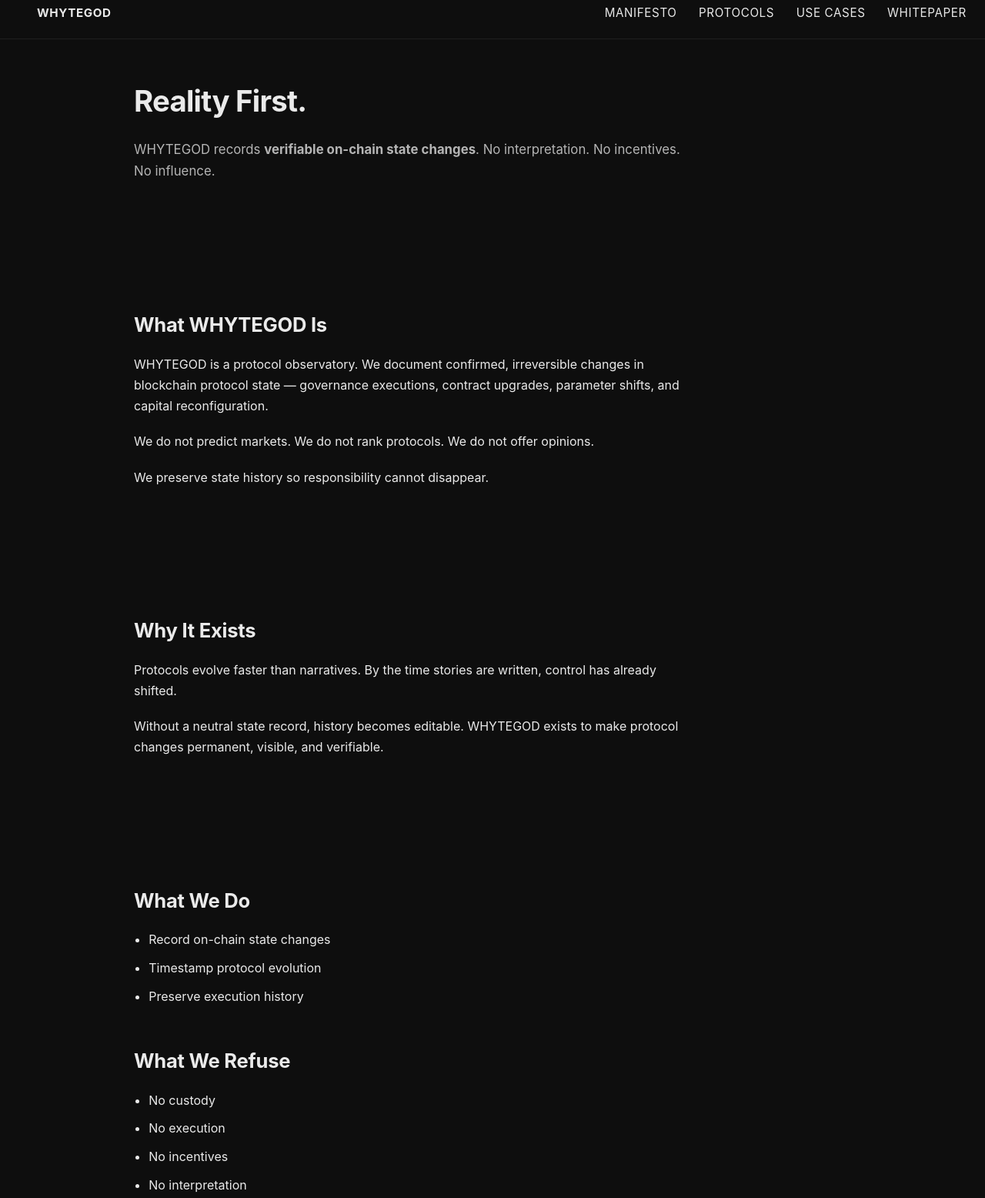
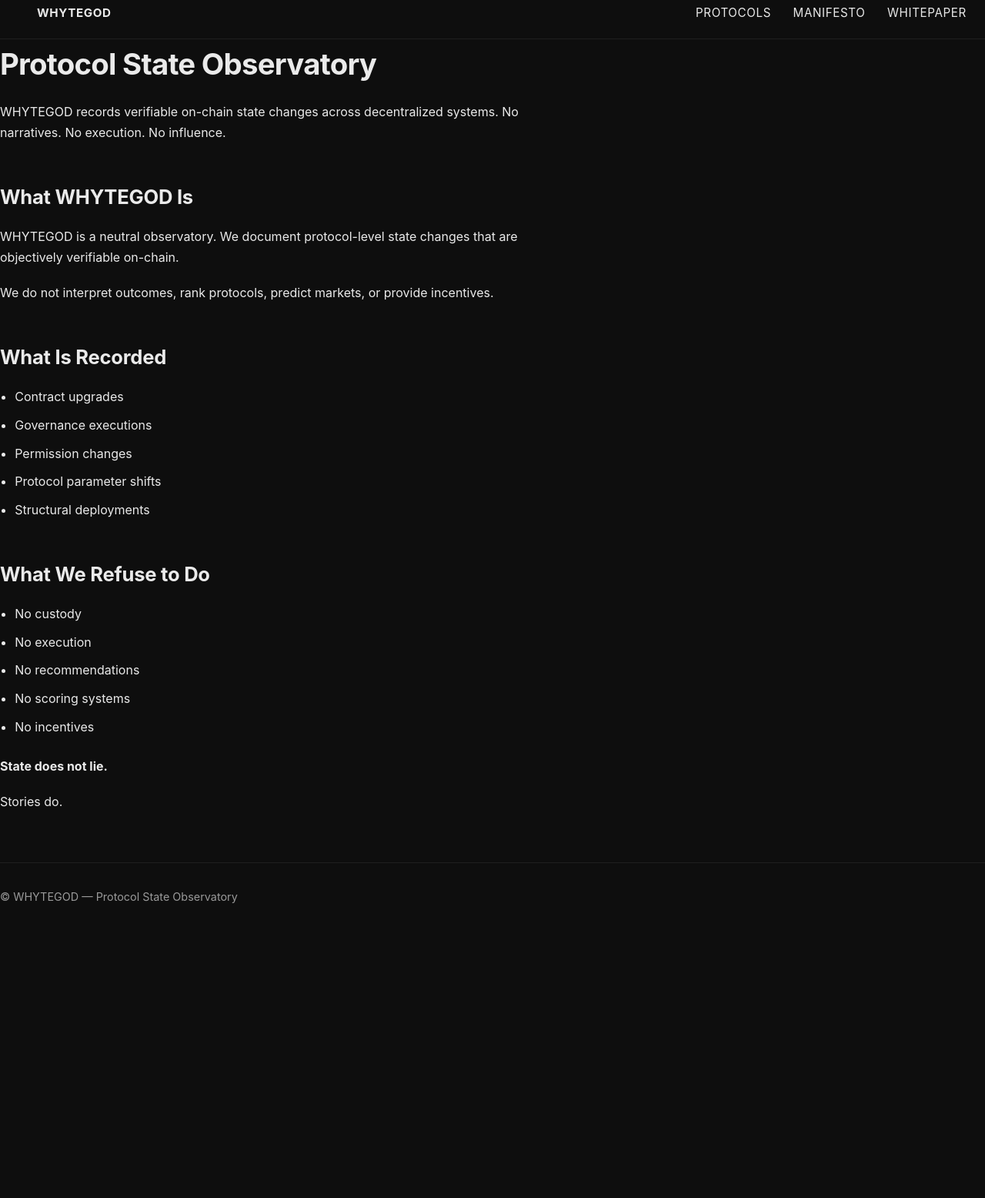
Before and after one commit to whytegod/whytegod.github.io, a plain HTML site: page index.html in a window 1280 px wide. Shown: the part 16-1572 px from the top of the page at 77% size. After the commit the page ends 1212 px from the top, so only its background shows below. Drawn offline with Linux system fonts and the light colour scheme.

Commit message:
Update index.html

```diff
--- a/index.html
+++ b/index.html
@@ -6,114 +6,94 @@
   <title>WHYTEGOD — Protocol State Observatory</title>
 
   <meta name="viewport" content="width=device-width, initial-scale=1.0">
-  <meta name="description" content="WHYTEGOD is a protocol observatory recording verifiable on-chain state changes across blockchain systems. Reality first. Narratives follow.">
 
+  <meta name="description" content="WHYTEGOD is a neutral protocol observatory documenting verifiable on-chain state changes across decentralized systems. No custody. No execution. No narratives.">
+
+  <meta name="robots" content="index, follow">
+
+  <!-- Open Graph -->
+  <meta property="og:title" content="WHYTEGOD — Protocol State Observatory">
+  <meta property="og:description" content="A neutral observatory recording verifiable on-chain state changes. State does not lie. Stories do.">
+  <meta property="og:type" content="website">
+  <meta property="og:url" content="https://whytegod.github.io">
+  <meta property="og:site_name" content="WHYTEGOD">
+
+  <!-- Twitter / X -->
+  <meta name="twitter:card" content="summary">
+  <meta name="twitter:title" content="WHYTEGOD — Protocol State Observatory">
+  <meta name="twitter:description" content="Recording what actually changes on-chain. No interpretation. No influence.">
+
+  <!-- Styles -->
   <link rel="stylesheet" href="style.css">
 </head>
+
 <body>
 
   <!-- Navigation -->
   <nav class="nav">
     <a href="index.html" class="logo">WHYTEGOD</a>
-    <div>
+    <div class="nav-links">
+      <a href="protocols.html">Protocols</a>
       <a href="manifesto.html">Manifesto</a>
-      <a href="protocols.html">Protocols</a>
-      <a href="use-cases.html">Use Cases</a>
       <a href="whitepaper.html">Whitepaper</a>
     </div>
   </nav>
 
   <!-- Hero -->
-  <header class="hero container">
-    <h1>Reality First.</h1>
-
-    <p class="subtitle">
-      WHYTEGOD records <strong>verifiable on-chain state changes</strong>.
-      No interpretation. No incentives. No influence.
+  <header class="hero">
+    <h1>Protocol State Observatory</h1>
+    <p>
+      WHYTEGOD records verifiable on-chain state changes across decentralized systems.
+      No narratives. No execution. No influence.
     </p>
   </header>
 
-  <!-- Core Explanation -->
-  <section class="container">
-
+  <!-- Core Definition -->
+  <section class="section">
     <h2>What WHYTEGOD Is</h2>
-
     <p>
-      WHYTEGOD is a protocol observatory.
-      We document confirmed, irreversible changes in blockchain protocol state —
-      governance executions, contract upgrades, parameter shifts, and capital
-      reconfiguration.
+      WHYTEGOD is a neutral observatory.
+      We document protocol-level state changes that are objectively verifiable on-chain.
     </p>
 
     <p>
-      We do not predict markets.
-      We do not rank protocols.
-      We do not offer opinions.
+      We do not interpret outcomes, rank protocols, predict markets, or provide incentives.
     </p>
-
-    <p>
-      We preserve state history so responsibility cannot disappear.
-    </p>
-
   </section>
 
-  <!-- Why It Exists -->
-  <section class="container">
-
-    <h2>Why It Exists</h2>
-
-    <p>
-      Protocols evolve faster than narratives.
-      By the time stories are written, control has already shifted.
-    </p>
-
-    <p>
-      Without a neutral state record, history becomes editable.
-      WHYTEGOD exists to make protocol changes permanent, visible, and verifiable.
-    </p>
-
+  <!-- What We Track -->
+  <section class="section">
+    <h2>What Is Recorded</h2>
+    <ul>
+      <li>Contract upgrades</li>
+      <li>Governance executions</li>
+      <li>Permission changes</li>
+      <li>Protocol parameter shifts</li>
+      <li>Structural deployments</li>
+    </ul>
   </section>
 
-  <!-- What We Do / Refuse -->
-  <section class="container">
-
-    <h2>What We Do</h2>
-    <ul>
-      <li>Record on-chain state changes</li>
-      <li>Timestamp protocol evolution</li>
-      <li>Preserve execution history</li>
-    </ul>
-
-    <h2>What We Refuse</h2>
+  <!-- What We Refuse -->
+  <section class="section">
+    <h2>What We Refuse to Do</h2>
     <ul>
       <li>No custody</li>
       <li>No execution</li>
+      <li>No recommendations</li>
+      <li>No scoring systems</li>
       <li>No incentives</li>
-      <li>No interpretation</li>
     </ul>
-
   </section>
 
-  <!-- Call to Action -->
-  <section class="container">
-
-    <h2>Explore the Record</h2>
-
-    <p>
-      View confirmed protocol changes across major blockchain systems.
-    </p>
-
-    <p>
-      <a href="protocols.html">→ Protocol Registry</a>
-    </p>
-
+  <!-- Closing -->
+  <section class="section final">
+    <p><strong>State does not lie.</strong></p>
+    <p>Stories do.</p>
   </section>
 
   <!-- Footer -->
-  <footer class="footer container">
-    <p>
-      WHYTEGOD is an observatory. Not a participant.
-    </p>
+  <footer class="footer">
+    <p>© WHYTEGOD — Protocol State Observatory</p>
   </footer>
 
 </body>
```
